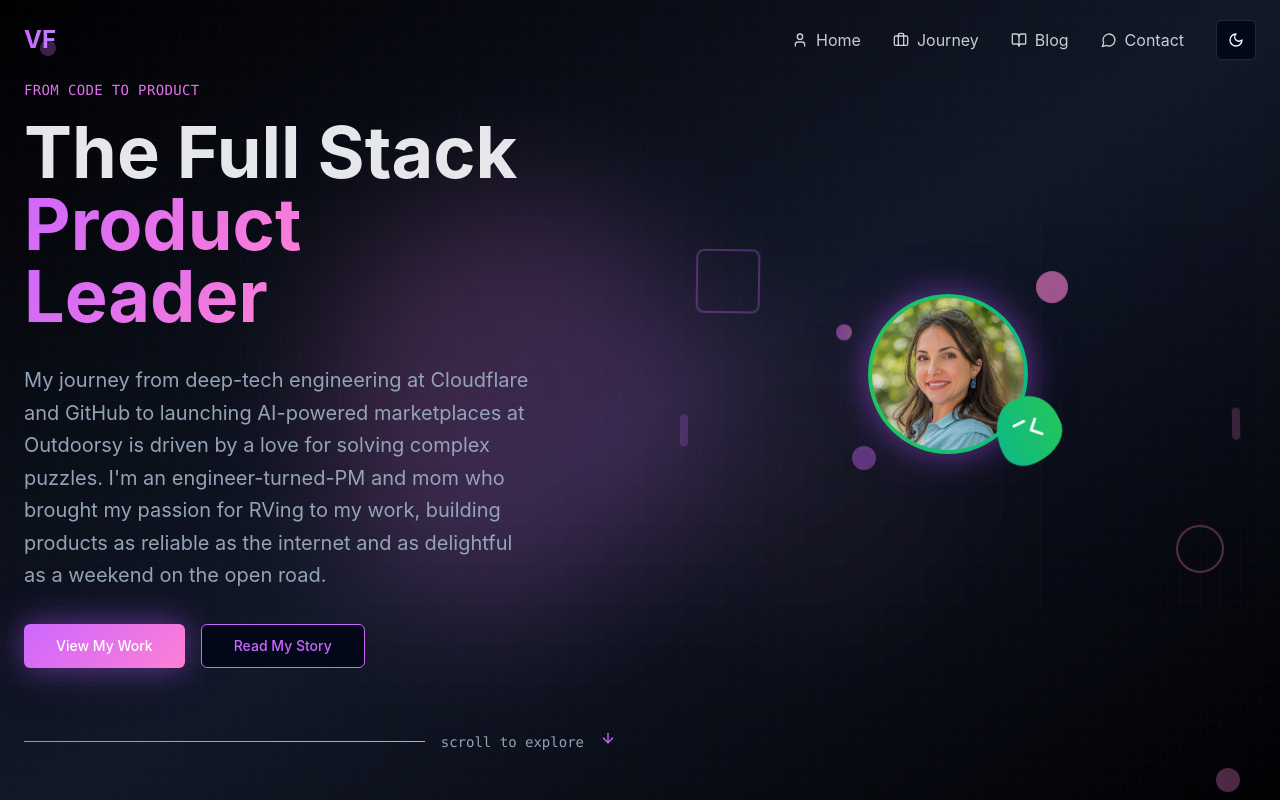
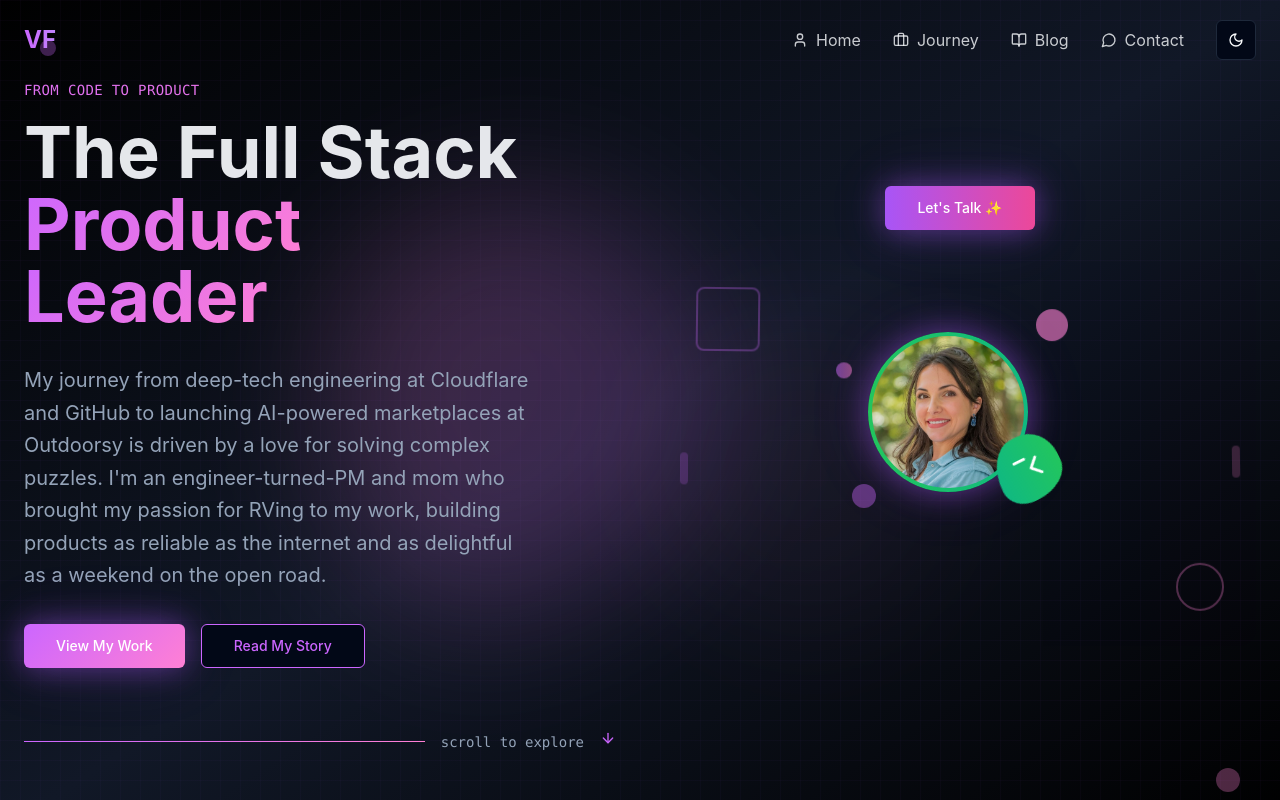
Before and after one commit to exvuma/exvuma.me, a React (Vite) app: page / in a window 1280 px wide. Shown: the top 800 px of the page. Built offline with nearby package versions, Linux system fonts and the light colour scheme.

Commit message:
lets talk cta

```diff
--- a/src/components/HeroSection.tsx
+++ b/src/components/HeroSection.tsx
@@ -124,6 +124,22 @@ const HeroSection = () => {
 
           {/* Enhanced Profile & Role Display */}
           <AnimatedSection animation="scale" delay={300} className="relative">
+            {/* Let's Talk CTA above profile */}
+            <div className="mb-8 text-center">
+              <Button
+                size="lg"
+                className="bg-gradient-to-r from-purple-500 to-pink-500 hover:from-purple-600 hover:to-pink-600 text-white border-0 pulse-glow magnetic-effect shadow-lg"
+                onClick={() => {
+                  const element = document.getElementById('contact');
+                  if (element) {
+                    element.scrollIntoView({ behavior: 'smooth' });
+                  }
+                }}
+              >
+                Let's Talk ✨
+              </Button>
+            </div>
+
             <div className="relative w-full h-96 flex items-center justify-center">
               {/* Background Code Pattern with shimmer */}
               <div className="absolute inset-0 code-pattern opacity-10 rounded-2xl shimmer"></div>
```
